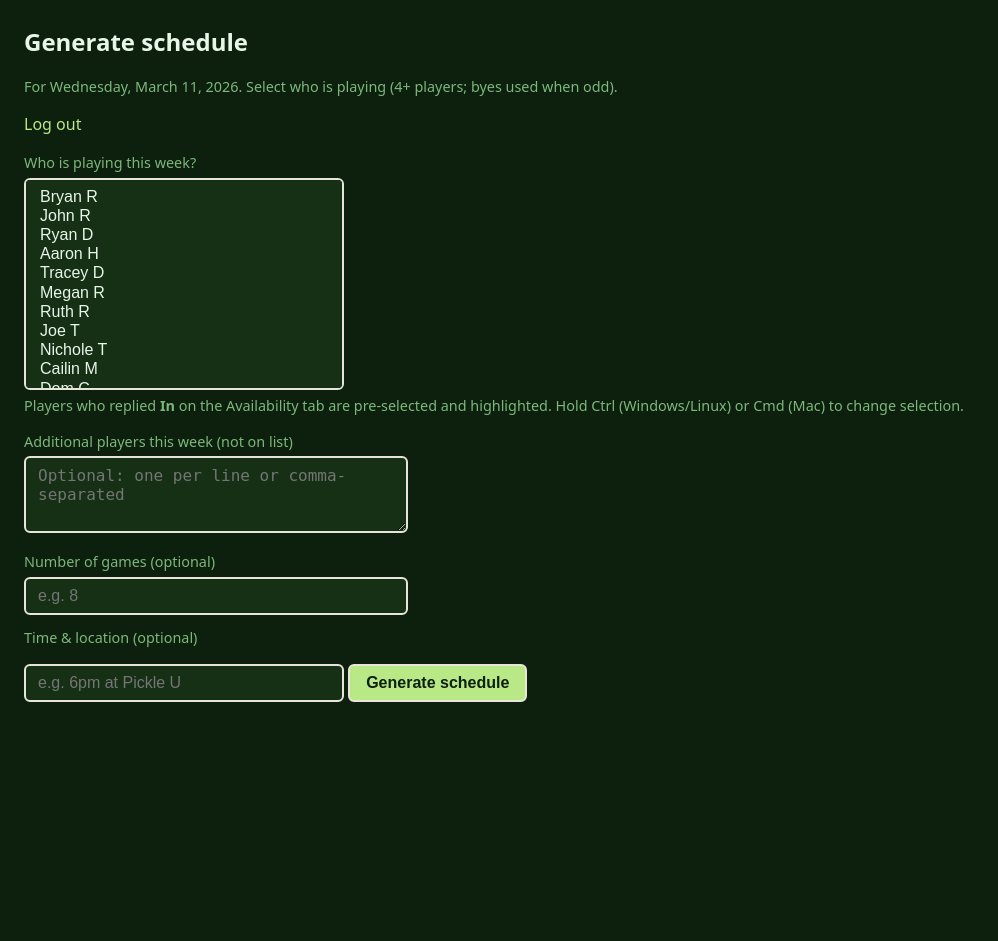
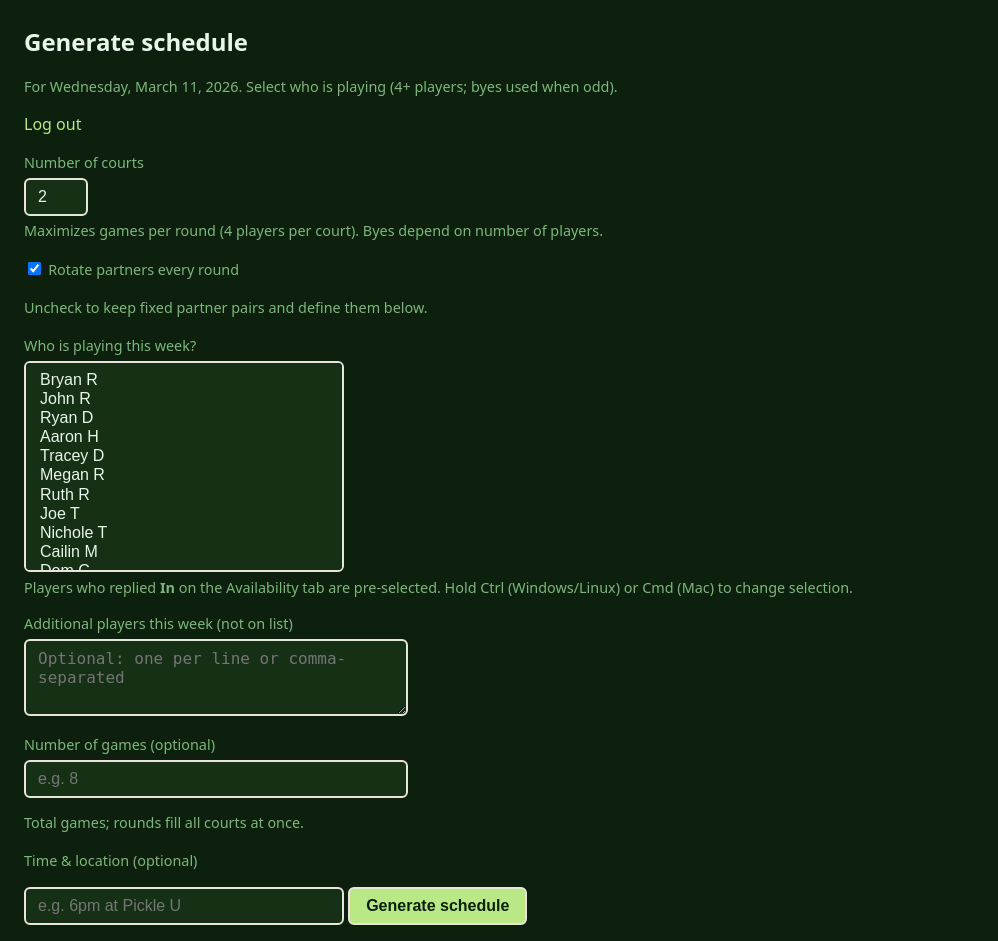
Before and after one commit to Brue33/pickleball-scheduler, a Flask app: page /generate in a window 1280 px wide. Shown: the part 55-996 px from the top of the page, without its empty margins (0-998 px from the left). Before the commit the page ends 757 px from the top, so only its background shows below. Run offline with Flask 2, Linux system fonts and the light colour scheme; the visitor is signed in with stand-in values (Sample User, id 1).

Commit message:
Keep Partners and number of courts

```diff
--- a/app.py
+++ b/app.py
@@ -212,7 +212,7 @@ def load_published_schedule():
         return None
 
 
-def save_published_schedule(date_key, next_wednesday_display, players, schedule_entries, rankings, time_location=""):
+def save_published_schedule(date_key, next_wednesday_display, players, schedule_entries, rankings, time_location="", num_courts=2):
     """Save the generated schedule so the Schedule tab can show it (public view)."""
     data = {
         "date_key": date_key,
@@ -221,6 +221,7 @@ def save_published_schedule(date_key, next_wednesday_display, players, schedule_
         "schedule_entries": schedule_entries,
         "rankings": dict(rankings),
         "time_location": (time_location or "").strip(),
+        "num_courts": num_courts,
     }
     with open(PUBLISHED_SCHEDULE_FILE, "w") as f:
         json.dump(data, f, indent=2)
@@ -242,7 +243,7 @@ def load_draft_schedule():
         return None
 
 
-def save_draft_schedule(date_key, next_wednesday_display, players, schedule_entries, rankings, time_location=""):
+def save_draft_schedule(date_key, next_wednesday_display, players, schedule_entries, rankings, time_location="", num_courts=2, rotate_partners=True, pairs=None):
     """Save draft schedule (preview on Generate tab until Publish)."""
     data = {
         "date_key": date_key,
@@ -251,6 +252,9 @@ def save_draft_schedule(date_key, next_wednesday_display, players, schedule_entr
         "schedule_entries": schedule_entries,
         "rankings": dict(rankings),
         "time_location": (time_location or "").strip(),
+        "num_courts": num_courts,
+        "rotate_partners": rotate_partners,
+        "pairs": list(pairs) if pairs else None,
     }
     with open(DRAFT_SCHEDULE_FILE, "w") as f:
         json.dump(data, f, indent=2)
@@ -303,17 +307,20 @@ def _parse_draft_entries_from_form(draft):
     return result, None
 
 
-def add_round_court_and_bye(schedule_entries, players):
+def add_round_court_and_bye(schedule_entries, players, num_courts=None):
     """
-    Add round, court (A/B), and round_bye to each entry for display.
-    4-7 players: one game per round (Court A only). 8+: two games per round (Court A, Court B).
+    Add round, court (A/B/C/D), and round_bye to each entry for display.
+    num_courts: if set, that many games per round (one per court). Else: 1 court if <8 players, 2 courts if 8+.
     """
     from collections import defaultdict
     n = len(players)
-    round_size = 1 if n < 8 else 2
+    if num_courts is not None and num_courts >= 1:
+        round_size = int(num_courts)
+    else:
+        round_size = 1 if n < 8 else 2
     for i, e in enumerate(schedule_entries):
         e["round"] = (i // round_size) + 1
-        e["court"] = "A" if round_size == 1 else ("A" if i % 2 == 0 else "B")
+        e["court"] = chr(65 + (i % round_size))  # A, B, C, D, ...
     by_round = defaultdict(list)
     for e in schedule_entries:
         by_round[e["round"]].append(e)
@@ -369,6 +376,29 @@ def schedule_review_stats(schedule_entries, players):
     return {"bye_count": bye_count, "with_pairs": with_pairs, "against_pairs": against_pairs}
 
 
+def generate_schedule_fixed_pairs(pairs, num_courts, num_rounds):
+    """
+    Build a schedule with fixed partner pairs. Each round fills num_courts games (2*num_courts pairs).
+    pairs: list of (p1, p2) or [p1, p2]; at least 2*num_courts pairs required.
+    Returns list of (team1, team2) where each team is a tuple of 2 players, in round order.
+    """
+    if len(pairs) < 2 * num_courts:
+        raise ValueError(f"Need at least {2 * num_courts} pairs for {num_courts} court(s). You have {len(pairs)}.")
+    # Normalize to list of tuples
+    pair_tuples = [tuple(p) if isinstance(p, (list, tuple)) else (p[0], p[1]) for p in pairs]
+    scheduled = []
+    pairs_per_round = 2 * num_courts
+    for r in range(num_rounds):
+        start = (r * pairs_per_round) % len(pair_tuples)
+        playing_indices = [(start + k) % len(pair_tuples) for k in range(pairs_per_round)]
+        playing_pairs = [pair_tuples[i] for i in playing_indices]
+        for g in range(num_courts):
+            t1 = playing_pairs[2 * g]
+            t2 = playing_pairs[2 * g + 1]
+            scheduled.append((t1, t2))
+    return scheduled
+
+
 @app.route("/")
 def index():
     rankings = load_rankings()
@@ -419,7 +449,7 @@ def schedule():
     schedule_rating_data = []
     schedule_difficulty = []
     if published:
-        add_round_court_and_bye(published["schedule_entries"], published["players"])
+        add_round_court_and_bye(published["schedule_entries"], published["players"], published.get("num_courts"))
         for e in published["schedule_entries"]:
             prob = e.get("prob", 0.5)
             if prob is None:
@@ -529,7 +559,7 @@ def schedule_record_results():
     if not published:
         flash("No schedule published for this week. Generate a schedule first.", "error")
         return redirect(url_for("schedule"))
-    add_round_court_and_bye(published["schedule_entries"], published["players"])
+    add_round_court_and_bye(published["schedule_entries"], published["players"], published.get("num_courts"))
     return render_template(
         "schedule_result.html",
         schedule_entries=published["schedule_entries"],
@@ -576,7 +606,7 @@ def generate():
         draft = load_draft_schedule()
         schedule_difficulty = []
         if draft:
-            add_round_court_and_bye(draft["schedule_entries"], draft["players"])
+            add_round_court_and_bye(draft["schedule_entries"], draft["players"], draft.get("num_courts"))
             player_win_probs = {p: [] for p in draft["players"]}
             for e in draft["schedule_entries"]:
                 prob = e.get("prob")
@@ -613,6 +643,14 @@ def generate():
     players_extra = request.form.get("players_extra", "").strip() if session.get("schedule_players_unlocked") else ""
     games_str = request.form.get("games", "").strip()
     time_location = request.form.get("time_location", "").strip()
+    num_courts = 2
+    try:
+        nc = request.form.get("num_courts", "2").strip()
+        if nc:
+            num_courts = max(1, min(8, int(nc)))
+    except ValueError:
+        pass
+    rotate_partners = request.form.get("rotate_partners") == "on"
 
     players = [p.strip() for p in selected if p and p.strip()]
     if players_extra:
@@ -621,10 +659,6 @@ def generate():
             if p and p not in players:
                 players.append(p)
     players = list(dict.fromkeys(players))
-
-    if not players:
-        flash("Select at least one player from the list, or add names below.", "error")
-        return redirect(url_for("generate"))
 
     games = None
     if games_str:
@@ -636,34 +670,103 @@ def generate():
             pass
 
     try:
-        schedule_list, rankings = generate_schedule(players, games_per_round=games)
-        lines = format_schedule(schedule_list, rankings, players=players)
-        schedule_entries = []
-        for i, (team1, team2) in enumerate(schedule_list, 1):
-            r1 = [rankings.get(p, DEFAULT_RATING) for p in team1]
-            r2 = [rankings.get(p, DEFAULT_RATING) for p in team2]
-            prob = win_probability(r1, r2)
-            playing = set(team1) | set(team2)
-            bye = sorted(set(players) - playing)
-            schedule_entries.append(
-                {
-                    "game": i,
-                    "team1": list(team1),
-                    "team2": list(team2),
-                    "line": lines[i - 1] if i <= len(lines) else "",
-                    "prob": prob,
-                    "bye": bye,
-                }
+        if rotate_partners:
+            if not players:
+                flash("Select at least one player from the list, or add names below.", "error")
+                return redirect(url_for("generate"))
+            schedule_list, rankings = generate_schedule(players, games_per_round=games)
+            lines = format_schedule(schedule_list, rankings, players=players)
+            schedule_entries = []
+            for i, (team1, team2) in enumerate(schedule_list, 1):
+                r1 = [rankings.get(p, DEFAULT_RATING) for p in team1]
+                r2 = [rankings.get(p, DEFAULT_RATING) for p in team2]
+                prob = win_probability(r1, r2)
+                playing = set(team1) | set(team2)
+                bye = sorted(set(players) - playing)
+                schedule_entries.append(
+                    {
+                        "game": i,
+                        "team1": list(team1),
+                        "team2": list(team2),
+                        "line": lines[i - 1] if i <= len(lines) else "",
+                        "prob": prob,
+                        "bye": bye,
+                    }
+                )
+            add_round_court_and_bye(schedule_entries, players, num_courts=num_courts)
+            save_draft_schedule(
+                date_key,
+                next_wed.strftime("%A, %B %d, %Y"),
+                players,
+                schedule_entries,
+                rankings,
+                time_location=time_location,
+                num_courts=num_courts,
+                rotate_partners=True,
+                pairs=None,
             )
-        add_round_court_and_bye(schedule_entries, players)
-        save_draft_schedule(
-            date_key,
-            next_wed.strftime("%A, %B %d, %Y"),
-            players,
-            schedule_entries,
-            rankings,
-            time_location=time_location,
-        )
+        else:
+            # Keep partners: parse pairs from form (pair_left_0, pair_right_0, ...)
+            pairs = []
+            for i in range(16):
+                left = (request.form.get(f"pair_left_{i}") or "").strip()
+                right = (request.form.get(f"pair_right_{i}") or "").strip()
+                if left and right and left != right:
+                    pairs.append((left, right))
+            min_pairs = 2 * num_courts
+            if len(pairs) < min_pairs:
+                flash(f"Need at least {min_pairs} pairs for {num_courts} court(s). Define pairs below (no duplicate players within a pair).", "error")
+                return redirect(url_for("generate"))
+            all_in_pairs = []
+            for a, b in pairs:
+                all_in_pairs.append(a)
+                all_in_pairs.append(b)
+            if len(set(all_in_pairs)) != len(all_in_pairs):
+                flash("Each player can only appear in one pair. Fix duplicate players.", "error")
+                return redirect(url_for("generate"))
+            num_rounds_str = request.form.get("num_rounds", "").strip()
+            num_rounds = None
+            if num_rounds_str:
+                try:
+                    num_rounds = int(num_rounds_str)
+                    if num_rounds < 1:
+                        num_rounds = None
+                except ValueError:
+                    pass
+            if num_rounds is None:
+                num_rounds = max(2, (len(pairs) // (2 * num_courts)) * 2)
+            schedule_list = generate_schedule_fixed_pairs(pairs, num_courts, num_rounds)
+            rankings = load_rankings()
+            lines = format_schedule(schedule_list, rankings, players=all_in_pairs)
+            schedule_entries = []
+            for i, (team1, team2) in enumerate(schedule_list, 1):
+                r1 = [rankings.get(p, DEFAULT_RATING) for p in team1]
+                r2 = [rankings.get(p, DEFAULT_RATING) for p in team2]
+                prob = win_probability(r1, r2)
+                playing = set(team1) | set(team2)
+                bye = sorted(set(all_in_pairs) - playing)
+                schedule_entries.append(
+                    {
+                        "game": i,
+                        "team1": list(team1),
+                        "team2": list(team2),
+                        "line": lines[i - 1] if i <= len(lines) else "",
+                        "prob": prob,
+                        "bye": bye,
+                    }
+                )
+            add_round_court_and_bye(schedule_entries, all_in_pairs, num_courts=num_courts)
+            save_draft_schedule(
+                date_key,
+                next_wed.strftime("%A, %B %d, %Y"),
+                all_in_pairs,
+                schedule_entries,
+                rankings,
+                time_location=time_location,
+                num_courts=num_courts,
+                rotate_partners=False,
+                pairs=[list(p) for p in pairs],
+            )
         flash("Schedule generated. Review it below and click Publish when ready to go live.", "success")
         return redirect(url_for("generate"))
     except ValueError as e:
@@ -687,7 +790,7 @@ def generate_publish():
         if err:
             flash(err, "error")
             return redirect(url_for("generate"))
-        add_round_court_and_bye(entries, draft["players"])
+        add_round_court_and_bye(entries, draft["players"], draft.get("num_courts"))
         schedule_entries = entries
     else:
         schedule_entries = draft["schedule_entries"]
@@ -699,6 +802,7 @@ def generate_publish():
         schedule_entries,
         draft["rankings"],
         time_location=time_location,
+        num_courts=draft.get("num_courts", 2),
     )
     clear_draft_schedule()
     flash("Schedule is now live on the Schedule tab.", "success")
@@ -719,7 +823,7 @@ def generate_save_draft():
     if err:
         flash(err, "error")
         return redirect(url_for("generate"))
-    add_round_court_and_bye(entries, draft["players"])
+    add_round_court_and_bye(entries, draft["players"], draft.get("num_courts"))
     time_location = request.form.get("time_location", "").strip() or draft.get("time_location", "")
     save_draft_schedule(
         draft["date_key"],
@@ -728,6 +832,9 @@ def generate_save_draft():
         entries,
         draft["rankings"],
         time_location=time_location,
+        num_courts=draft.get("num_courts", 2),
+        rotate_partners=draft.get("rotate_partners", True),
+        pairs=draft.get("pairs"),
     )
     flash("Draft saved. You can keep editing or Publish when ready.", "success")
     return redirect(url_for("generate"))
--- a/templates/generate.html
+++ b/templates/generate.html
@@ -137,14 +137,25 @@
   {% elif not player_list %}
     <p><a href="{{ url_for('players') }}">Add players to your list</a> first (Players tab, password protected).</p>
   {% else %}
-    <form method="post" action="{{ url_for('generate') }}">
+    <form method="post" action="{{ url_for('generate') }}" id="generate-form">
+      <label for="num_courts">Number of courts</label>
+      <input type="number" id="num_courts" name="num_courts" min="1" max="8" value="2" style="width: 4rem;">
+      <p style="color: var(--muted); font-size: 0.9rem; margin-top: 0.25rem;">Maximizes games per round (4 players per court). Byes depend on number of players.</p>
+
+      <p style="margin-top: 1rem;">
+        <input type="checkbox" id="rotate_partners" name="rotate_partners" checked>
+        <label for="rotate_partners" style="display: inline; margin-top: 0;">Rotate partners every round</label>
+      </p>
+      <p style="color: var(--muted); font-size: 0.9rem;">Uncheck to keep fixed partner pairs and define them below.</p>
+
+      <div id="rotate-options" style="margin-top: 1rem;">
         <label for="selected_players">Who is playing this week?</label>
         <select id="selected_players" name="selected_players" multiple size="10" style="max-width: 20rem;">
           {% for p in player_list %}
             <option value="{{ p }}" {% if p in players_in %}selected style="background: var(--surface); color: var(--success); font-weight: 600;"{% endif %}>{{ p }}{% if p in players_in %} ✓ In{% endif %}</option>
           {% endfor %}
         </select>
-      <p style="color: var(--muted); font-size: 0.9rem; margin-top: 0.25rem;">Players who replied <strong>In</strong> on the Availability tab are pre-selected and highlighted. Hold Ctrl (Windows/Linux) or Cmd (Mac) to change selection.</p>
+        <p style="color: var(--muted); font-size: 0.9rem; margin-top: 0.25rem;">Players who replied <strong>In</strong> on the Availability tab are pre-selected. Hold Ctrl (Windows/Linux) or Cmd (Mac) to change selection.</p>
 
         {% if schedule_players_unlocked %}
           <label for="players_extra">Additional players this week (not on list)</label>
@@ -153,10 +164,74 @@
 
         <label for="games">Number of games (optional)</label>
         <input type="number" id="games" name="games" min="1" max="32" placeholder="e.g. 8">
-      <label for="time_location">Time &amp; location (optional)</label>
+        <p style="color: var(--muted); font-size: 0.9rem;">Total games; rounds fill all courts at once.</p>
+      </div>
+
+      <div id="keep-partners-options" style="margin-top: 1rem; display: none;">
+        <p style="font-weight: 600;">Define partner pairs</p>
+        <p style="color: var(--muted); font-size: 0.9rem;">Need at least <span id="min-pairs-label">4</span> pairs for <span id="courts-label">2</span> court(s). Each pair plays together every round. No duplicate players across pairs.</p>
+        <table style="max-width: 28rem; margin-top: 0.5rem;">
+          <thead>
+            <tr><th>Pair</th><th>Partner 1</th><th>Partner 2</th></tr>
+          </thead>
+          <tbody>
+            {% for i in range(8) %}
+            <tr>
+              <td>{{ i + 1 }}</td>
+              <td>
+                <select name="pair_left_{{ i }}" style="max-width: 10rem;">
+                  <option value="">—</option>
+                  {% for p in player_list %}
+                  <option value="{{ p|e }}">{{ p }}</option>
+                  {% endfor %}
+                </select>
+              </td>
+              <td>
+                <select name="pair_right_{{ i }}" style="max-width: 10rem;">
+                  <option value="">—</option>
+                  {% for p in player_list %}
+                  <option value="{{ p|e }}">{{ p }}</option>
+                  {% endfor %}
+                </select>
+              </td>
+            </tr>
+            {% endfor %}
+          </tbody>
+        </table>
+        <label for="games_rounds">Number of rounds (optional)</label>
+        <input type="number" id="games_rounds" name="num_rounds" min="1" max="32" placeholder="e.g. 4">
+        <p style="color: var(--muted); font-size: 0.9rem;">Each round uses all courts once.</p>
+      </div>
+
+      <label for="time_location" style="display: block; margin-top: 1rem;">Time &amp; location (optional)</label>
       <input type="text" id="time_location" name="time_location" placeholder="e.g. 6pm at Pickle U" style="max-width: 20rem;">
-      <button type="submit">Generate schedule</button>
+      <button type="submit" style="margin-top: 1rem;">Generate schedule</button>
     </form>
+    <script>
+      (function() {
+        var numCourts = document.getElementById('num_courts');
+        var rotateCheck = document.getElementById('rotate_partners');
+        var rotateOpts = document.getElementById('rotate-options');
+        var keepOpts = document.getElementById('keep-partners-options');
+        var minPairsLabel = document.getElementById('min-pairs-label');
+        var courtsLabel = document.getElementById('courts-label');
+        function updateVisibility() {
+          var rotate = rotateCheck && rotateCheck.checked;
+          if (rotateOpts) rotateOpts.style.display = rotate ? 'block' : 'none';
+          if (keepOpts) keepOpts.style.display = rotate ? 'none' : 'block';
+        }
+        function updateMinPairs() {
+          var n = numCourts && parseInt(numCourts.value, 10) || 2;
+          n = Math.max(1, Math.min(8, n));
+          if (minPairsLabel) minPairsLabel.textContent = 2 * n;
+          if (courtsLabel) courtsLabel.textContent = n;
+        }
+        if (rotateCheck) rotateCheck.addEventListener('change', updateVisibility);
+        if (numCourts) { numCourts.addEventListener('input', updateMinPairs); numCourts.addEventListener('change', updateMinPairs); }
+        updateVisibility();
+        updateMinPairs();
+      })();
+    </script>
 
     {% if not schedule_players_unlocked %}
       <p style="margin-top: 1rem; color: var(--muted); font-size: 0.9rem;">To add players not on the list, enter the players password:</p>
```
Lines whose indentation alone changed are shown as unchanged.
